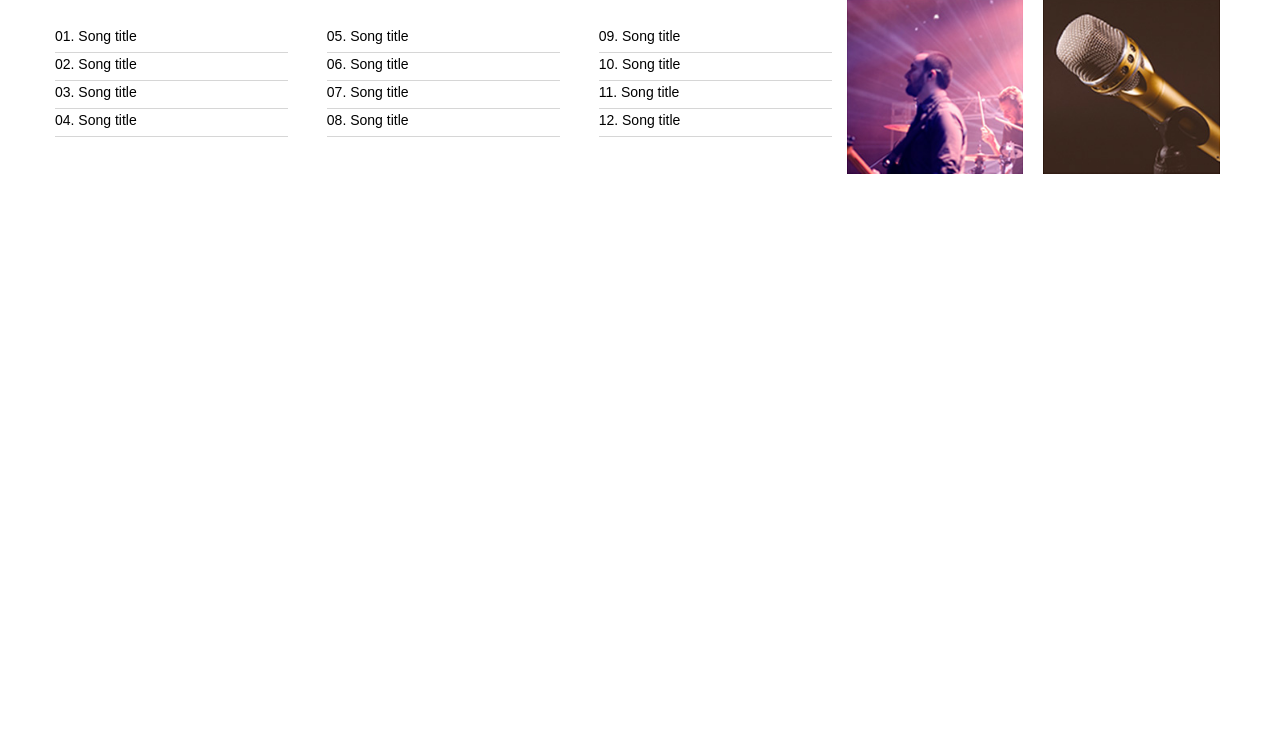
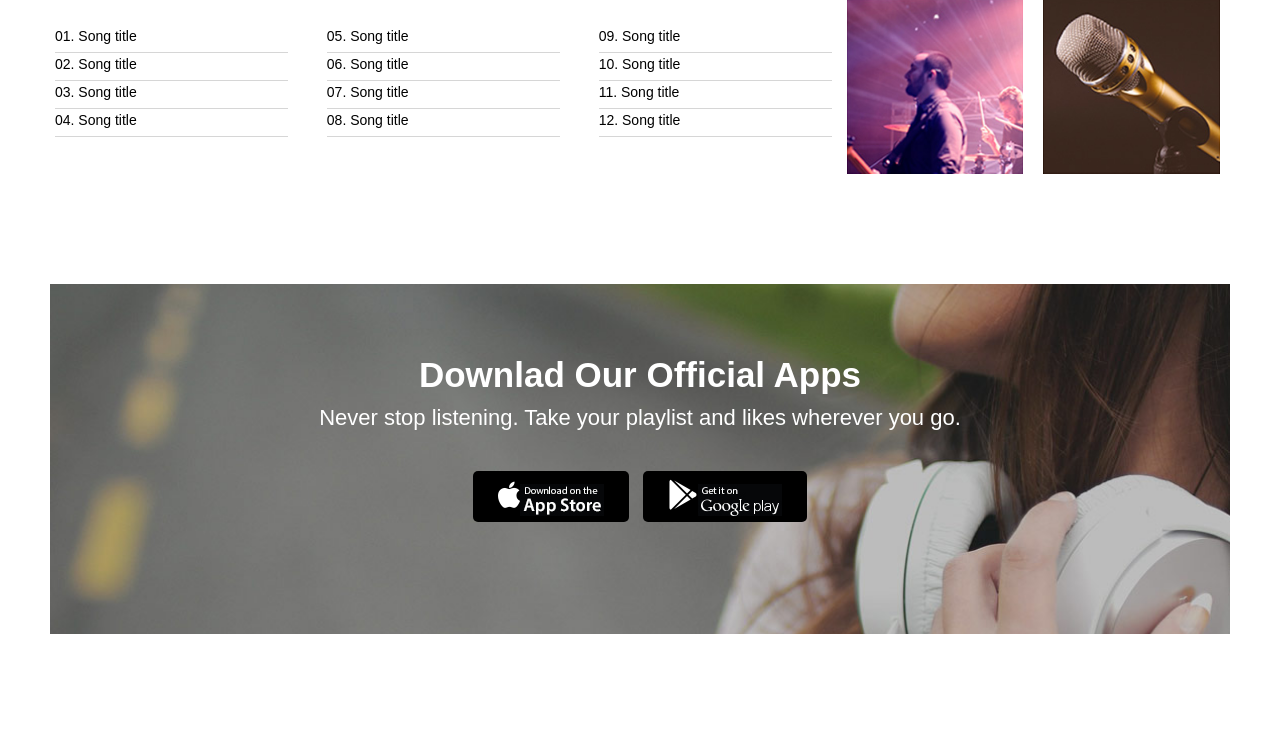
Before and after one commit to kedziorap/cantus, a website: page index.html in a window 1280 px wide. Shown: the part 2765-3499 px from the top of the page. Before the commit the page ends 2949 px from the top, so only its background shows below. Drawn offline with nearby package versions, Linux system fonts and the light colour scheme; a web font is replaced by a local one.

Commit message:
Add promo section

```diff
--- a/index.html
+++ b/index.html
@@ -381,6 +381,18 @@
                 </div>
             </div>
         </section>
+        <section class="section">
+            <div class="container download">
+                <div class="row">
+                    <div class="col-12">
+                        <h2 class="download__title">Downlad Our Official Apps</h2>
+                        <p class="download__paragraph">Never stop listening. Take your playlist and likes wherever you go.</p>
+                        <button class="download__button"><i class="fab fa-apple download__icon"></i><img src="img/b1.jpg" alt=""></button>
+                        <button class="download__button"><i class="fab fa-google-play download__icon"></i><img src="img/b2.jpg" alt=""></button>
+                    </div>
+                </div>
+            </div>
+        </section>
     </div>
     <script src="https://code.jquery.com/jquery-3.3.1.min.js"
         integrity="sha256-FgpCb/KJQlLNfOu91ta32o/NMZxltwRo8QtmkMRdAu8=" crossorigin="anonymous"></script>
--- a/less/rwd.less
+++ b/less/rwd.less
@@ -175,6 +175,18 @@
     .insta {
         padding-top: 30px;
     }
+    .download {
+        padding-bottom: 30px;
+        &__title {
+            font-size: 28px;
+        }
+        &__paragraph {
+            font-size: 18px;
+        }
+        &__button {
+            padding: 2px 15px;
+        }
+    }
 }
 
 @media(max-width: 768px) {
--- a/less/style.less
+++ b/less/style.less
@@ -482,6 +482,45 @@ img {
         }
     }
 }
+.download {
+    background: url('../img/btn-section.jpg') center no-repeat;
+    background-size: cover;
+    padding: 30px 0;
+    padding-bottom: 100px;
+    color: @color-white;
+    text-align: center;
+    &__title {
+        font-size: 35px;
+        margin-bottom: 10px;
+    }
+    &__paragraph {
+        font-size: 22px;
+        margin-top: 0;
+        margin-bottom: 40px;
+    }
+    &__button {
+        cursor: pointer;
+        color: @color-white;
+        padding: 6px 25px;
+        background: black;
+        border: 0;
+        border-radius: 5px;
+        transition: 0.2s transform;
+        &:hover {
+            transform: scale(1.05);
+        }
+        &:first-of-type {
+            margin-right: 5px;
+        }
+        &:nth-of-type(2) {
+            margin-left: 5px;
+        }
+    }
+    &__icon {
+        font-size: 30px;
+        transform: translateY(3px)
+    }
+}
 //ANIMATE
 
 @keyframes fade {
```
Also changed, not shown: css/style.css, img/b1.jpg (added), img/b2.jpg (added), img/btn-section.jpg (added).
